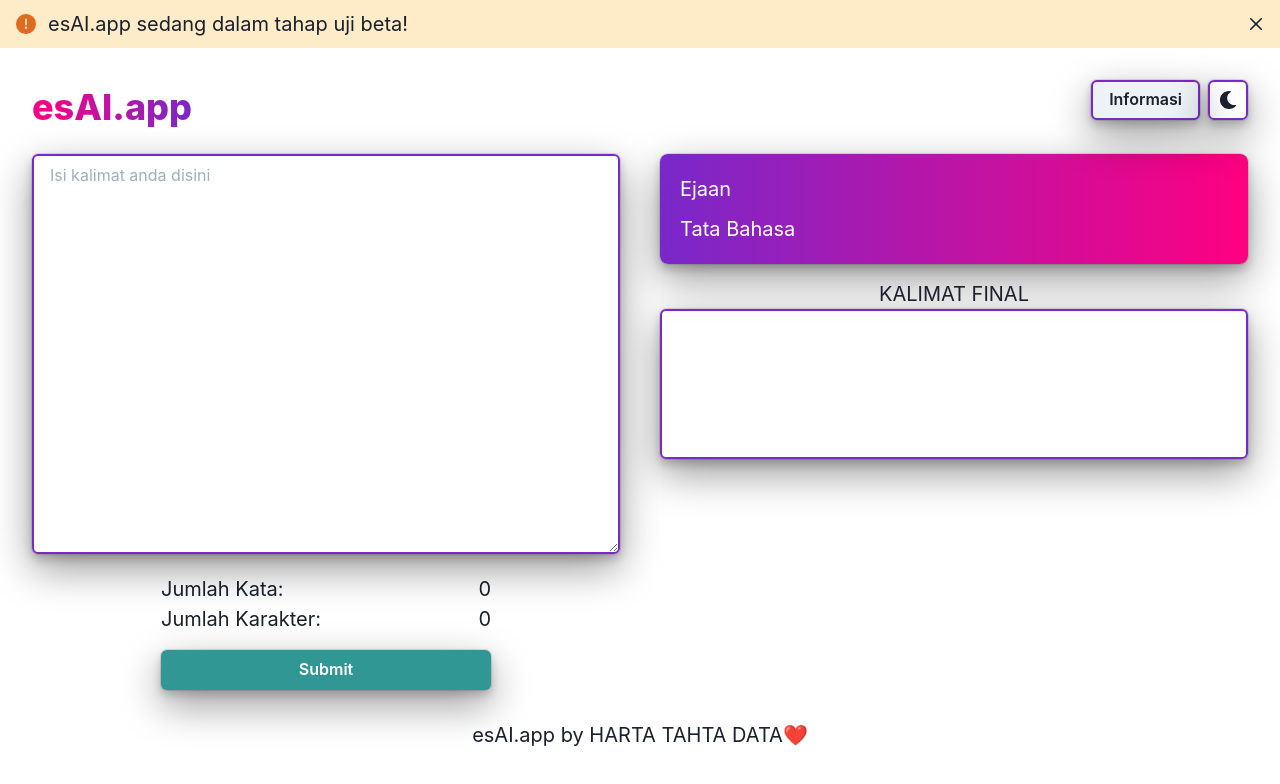
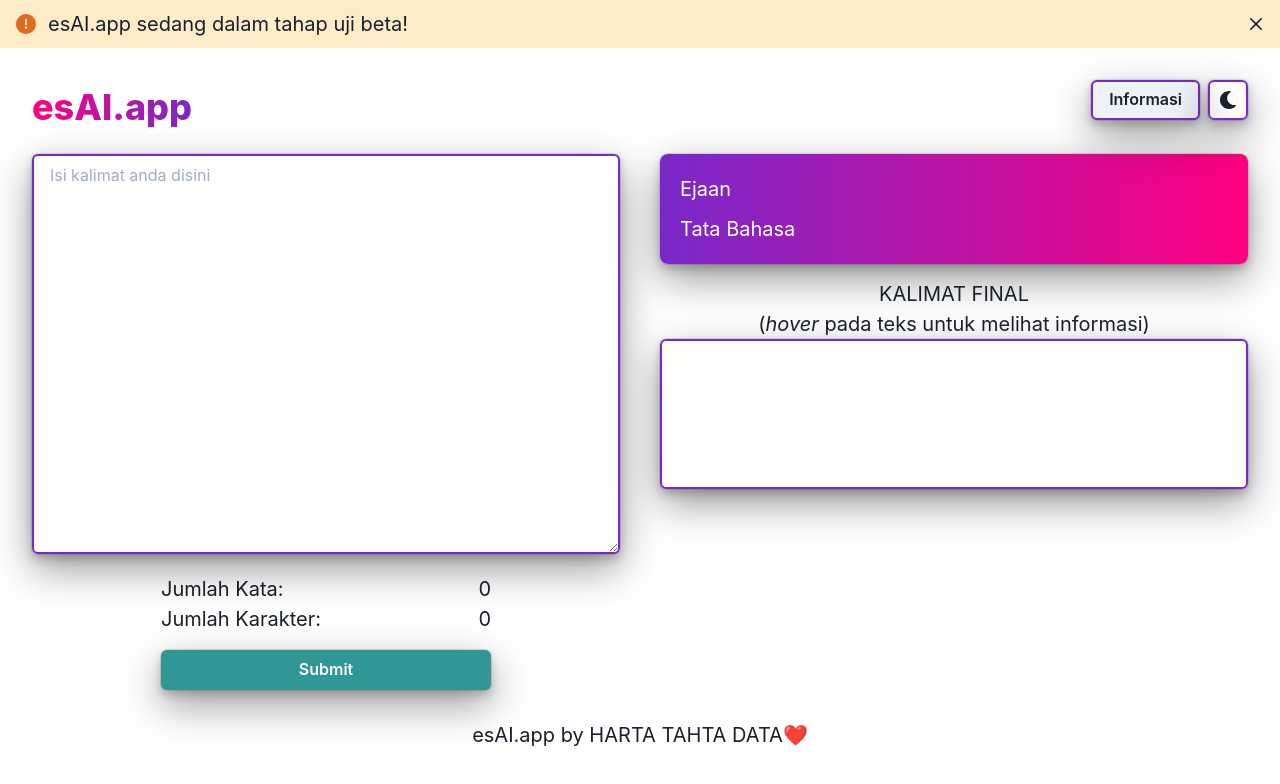
Before and after one commit to neodroid/HTD-Compfest-Front-End, a React (Create React App) app: page / in a window 1280 px wide. Shown: the top 784 px of the page. Built offline with nearby package versions, Linux system fonts and the light colour scheme.

Commit message:
add hover pada teks

```diff
--- a/src/App.js
+++ b/src/App.js
@@ -382,7 +382,10 @@
                   </Wrap> */}
                 </>
               </SimpleGrid>
-              <Text mt="15px">KALIMAT FINAL</Text>
+              <Text mt="15px">
+                KALIMAT FINAL
+                <br />(<i>hover</i> pada teks untuk melihat informasi)
+              </Text>
               {/* <Textarea
                 mt="15px"
                 focusBorderColor="#FF0080"
@@ -398,6 +401,7 @@
                 value={final}
                 resize="none"
               /> */}
+
               <Flex
                 // px="5px"
                 minH="150px"
```
